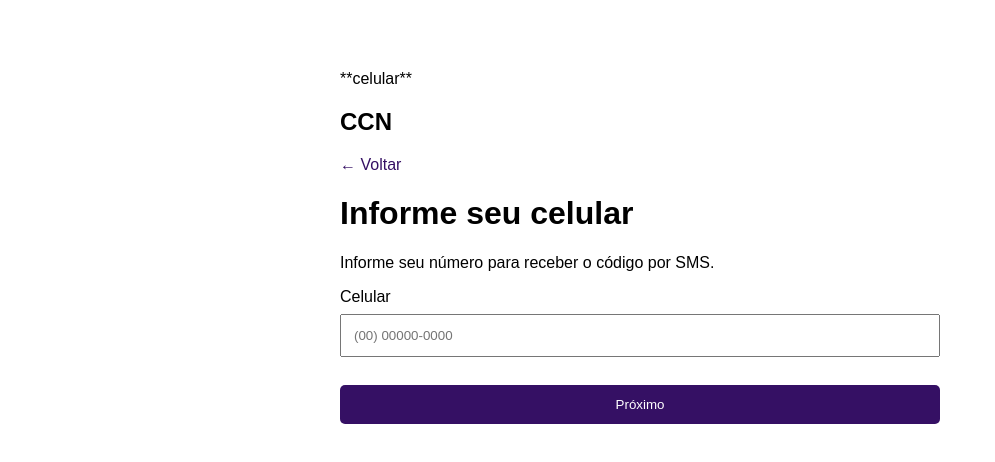
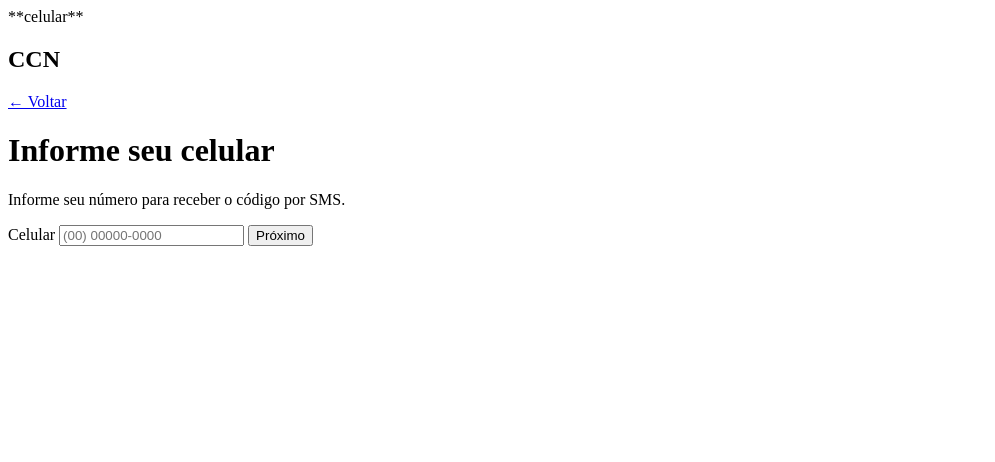
Before and after one commit to miguelgeovanne019-hash/CCN, a plain HTML site: page cadastro/contratados_cad/celular.html in a window 1280 px wide. Shown: the whole page, without its empty margins (0-995 px from the left). Drawn offline with Linux system fonts and the light colour scheme.

Commit message:
Atualizar o celular.html

```diff
--- a/cadastro/contratados_cad/celular.html
+++ b/cadastro/contratados_cad/celular.html
@@ -6,12 +6,7 @@
     <meta charset="UTF-8">
     <title>CCN - Celular</title>
 
-    <style>
-        body { font-family: Arial; max-width: 600px; margin: 50px auto; padding: 20px; }
-        input, button { width: 100%; padding: 12px; margin: 8px 0 20px; box-sizing: border-box; }
-        button { background: #351064; color: white; border: 0; border-radius: 5px; }
-        a { color: #351064; text-decoration: none; }
-    </style>
+
 </head>
 
 <body>
```
